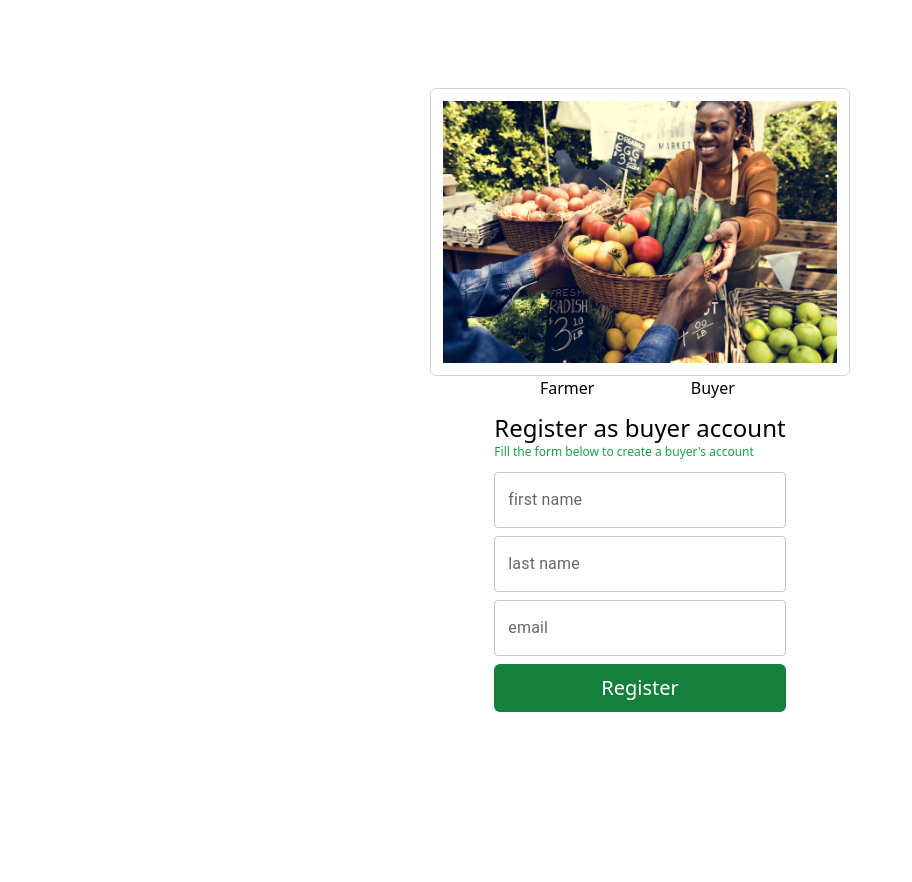
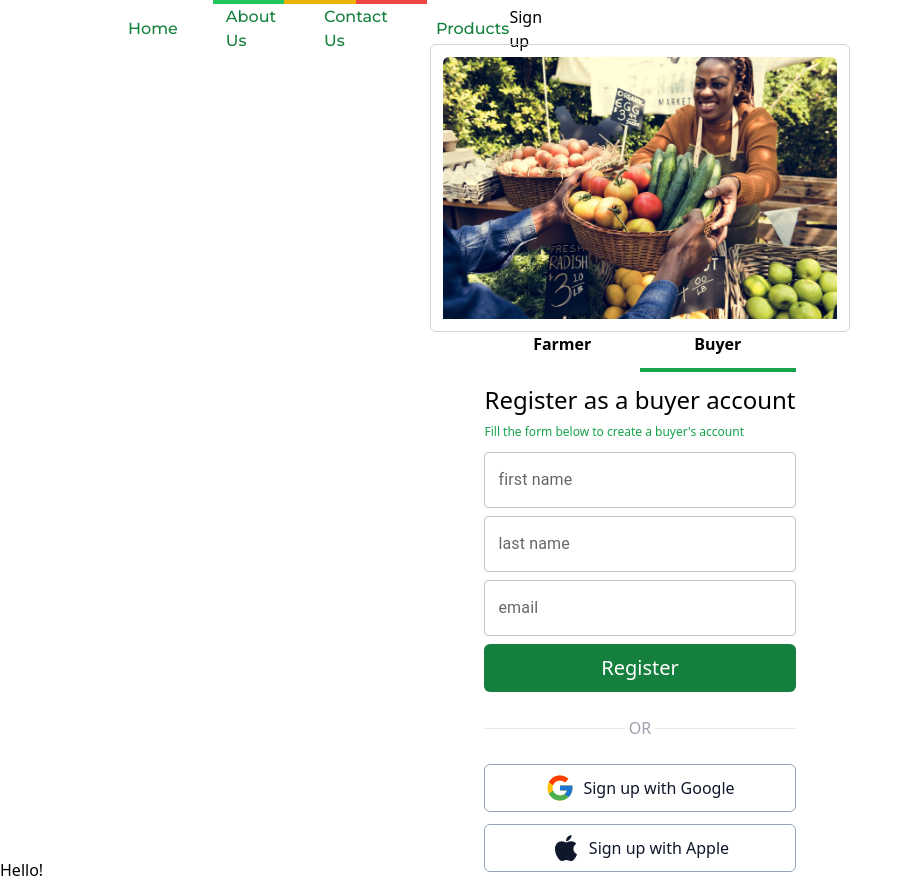
Before and after one commit to Enitanogun1/agrotrade, a Next.js app: page /auth/signup in a window 1280 px wide. Shown: the whole page, without its empty margins (0-912 px from the left). Before the commit the page ends 800 px from the top, so only its background shows below. Built offline with nearby package versions, Linux system fonts and the light colour scheme.

Commit message:
nav bar creation

```diff
--- /dev/null
+++ b/components/footer.js
@@ -0,0 +1,11 @@
+import Link from "next/link";
+import Image from "next/image"
+
+export default function Footer(){
+    return (
+        <footer>
+
+        <p>Hello!</p>
+        </footer>
+    )
+}
--- /dev/null
+++ b/components/layout.js
@@ -0,0 +1,15 @@
+import NavBar from "./navbar";
+import Footer from "./footer";
+
+export default function layouts({children}){
+return(
+
+    <>
+    <NavBar/>
+    {children}
+    <Footer/>
+    </>
+
+)
+
+}
--- /dev/null
+++ b/components/navbar.js
@@ -0,0 +1,42 @@
+import Link from "next/link";
+import Image from "next/image";
+import {Montserrat} from "next/font/google";
+
+const montserrat_500 = Montserrat({
+    subsets: ["latin"],
+    weight:'500'
+});
+
+export default function NavBar(){
+    return (
+        <div className="grid grid-cols-3 md:grid-cols-4 lg:grid-cols-6">
+            <nav className="h-[58px] flex items-center px-20">
+                {/* desktop navbar */}
+                <div className="w-full flex flex-row justify-between items-center">
+                    <ul className="flex flex-row items-center gap-12">
+                        <li>
+                            <Image width={38} height={38} src='/AGROTRADE.png' alt="logo"/>
+                        </li>
+                        <li className={`${montserrat_500.className} text-green-700 hover:text-yellow-700`}><Link href="/">Home</Link></li>
+                        <li className={`${montserrat_500.className} text-green-700 hover:text-yellow-700`}><Link href="/about-us">About Us</Link></li>
+                        <li className={`${montserrat_500.className} text-green-700 hover:text-yellow-700`}><Link href="/contact-us">Contact Us</Link></li>
+                        <li className={`${montserrat_500.className} text-green-700 hover:text-yellow-700`}><Link href="/products">Products</Link></li>
+
+                    </ul>
+
+                    <Link href='/auth/signup'>Sign up</Link>
+                </div>
+
+
+            </nav>
+
+            <div className="grid grid-cols-3">
+                    <div className="h-[4px] bg-green-500"></div>
+                    <div className="h-[4px] bg-yellow-500"></div>
+                    <div className="h-[4px] bg-red-500"></div>
+
+            </div>
+
+        </div>
+    )
+}
--- a/pages/_app.js
+++ b/pages/_app.js
@@ -1,5 +1,11 @@
 import '@/styles/globals.css'
+import Layouts from '@/components/layout';
+
 
 export default function App({ Component, pageProps }) {
-  return <Component {...pageProps} />
+  return (
+    <Layouts>
+   <Component {...pageProps} />
+   </Layouts>
+   )
 }
--- a/pages/auth/signup.js
+++ b/pages/auth/signup.js
@@ -1,33 +1,45 @@
+import { useState } from "react";
 import Head from "next/head";
 import Image from "next/image";
- import { TextField, } from "@mui/material";
+import { TextField, } from "@mui/material";
+import { FcGoogle, } from 'react-icons/fc';
+import { FaApple, } from 'react-icons/fa';
 
 
 export default function Signup () {
+   const[tab,setTab] = useState('buyer');
+
+
     return (
 
         <><Head>
             <title>Signup | AbroTrade</title>
         </Head>
-        <main className="h-screen flex flex-col justify-center items-center py-20">
-            <div className="w-full md:w-[420px] flex flex-col g-3 border border-gray-300 rounded-md p-3">
+        <main className="h-screen flex flex-col justify-center items-center py-20 px-3 md:px-0">
+            <div className=" md:w-[420px] flex flex-col g-3 border border-gray-300 rounded-md p-3">
 
                 <Image
                 width={400}
                 height={120}
+                className="rounded-t-md"
                 src='/farm-trade.jpeg' alt="farm trade"/>
 
             </div>
 
-            <div className="flex flex-col gap-3">
+            <div className="flex flex-col gap-5 md:gap-3">
                 <ul className="grid grid-cols-2">
-                    <li className="text-center">Farmer</li>
-                    <li className="text-center">Buyer</li>
+                    <li
+                    className={`text-center font-bold pb-3 cursor-pointer ${tab == 'farmer'? styles.tabColor : null}`}
+                    onClick = {() => setTab('farmer')}>Farmer</li>
+
+                    <li
+                    className={`text-center font-bold pb-3 cursor-pointer ${tab == 'buyer'? styles.tabColor : null}`}
+                    onClick = {() => setTab('buyer')}> Buyer</li>
                 </ul>
 
-                <div>
-                    <h2 className="text-2xl ">Register as buyer account</h2>
-                    <p className="text-xs text-green-600">Fill the form below to create a buyer's account</p>
+                <div className="flex flex-col gap-2">
+                    <h2 className="text-2xl ">{`Register as a ${tab} account`}</h2>
+                    <p className="text-xs text-green-600">{`Fill the form below to create a ${tab}'s account`}</p>
                 </div>
 
                 <form>
@@ -41,8 +53,32 @@ export default function Signup () {
                         <TextField className="w-full" type="email" label="email"/>
                     </div>
 
+                    {tab == 'farmer'
+                    ? <div className="mb-2">
+                    <TextField className="w-full" label="company name"/>
+                    </div>
+                    : null}
+
                     <button className="h-[48px] w-full flex justify-center items-center bg-green-700 text-white  text-xl rounded-md">Register</button>
                 </form>
+
+                {/* OR Seperator */}
+               {/* OR seperator */}
+               <div className="separator"> <span className='text-gray-400 my-3'>OR</span> </div>
+
+                {/* social signup */}
+
+                {/* social sigup */}
+                <div className="flex flex-col gap-3">
+                    <button className="h-[48px] flex justify-center items-center border border-slate-400 rounded-md text-slate-900">
+                         <FcGoogle className="text-3xl mr-2"/> Sign up with Google</button>
+
+                    <button className="h-[48px] flex justify-center items-center border border-slate-400 rounded-md text-slate-900">
+                         <FaApple className="text-3xl mr-2"/> Sign up with Apple</button>
+
+                </div>
+
+
             </div>
         </main>
 
@@ -50,3 +86,7 @@ export default function Signup () {
         </>
     )
 }
+
+const styles = {
+    tabColor:"border-b-4 border-green-600"
+};
--- a/styles/globals.css
+++ b/styles/globals.css
@@ -9,3 +9,26 @@
     background-repeat: no-repeat;
 
 }
+
+/* OR seperator for signup --- begin */
+.separator {
+    display: flex;
+    align-items: center;
+    text-align: center;
+  }
+
+  .separator::before,
+  .separator::after {
+    content: '';
+    flex: 1;
+    border-bottom: 1px solid #e5e7eb;
+  }
+
+  .separator:not(:empty)::before {
+    margin-right: .25em;
+  }
+
+  .separator:not(:empty)::after {
+    margin-left: .25em;
+  }
+/* OR seperator for signup --- end*/
```
Also changed, not shown: public/AGROTRADE.png (added).
